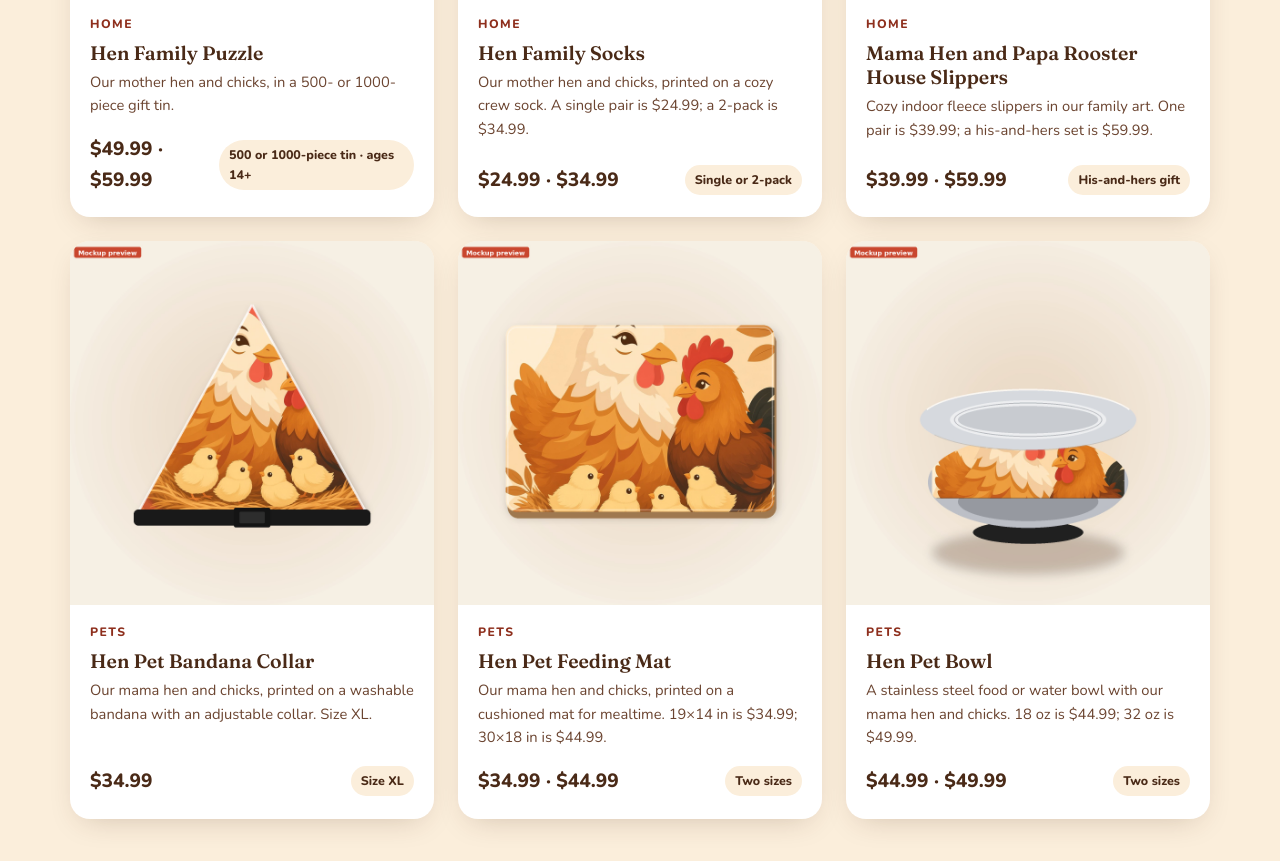
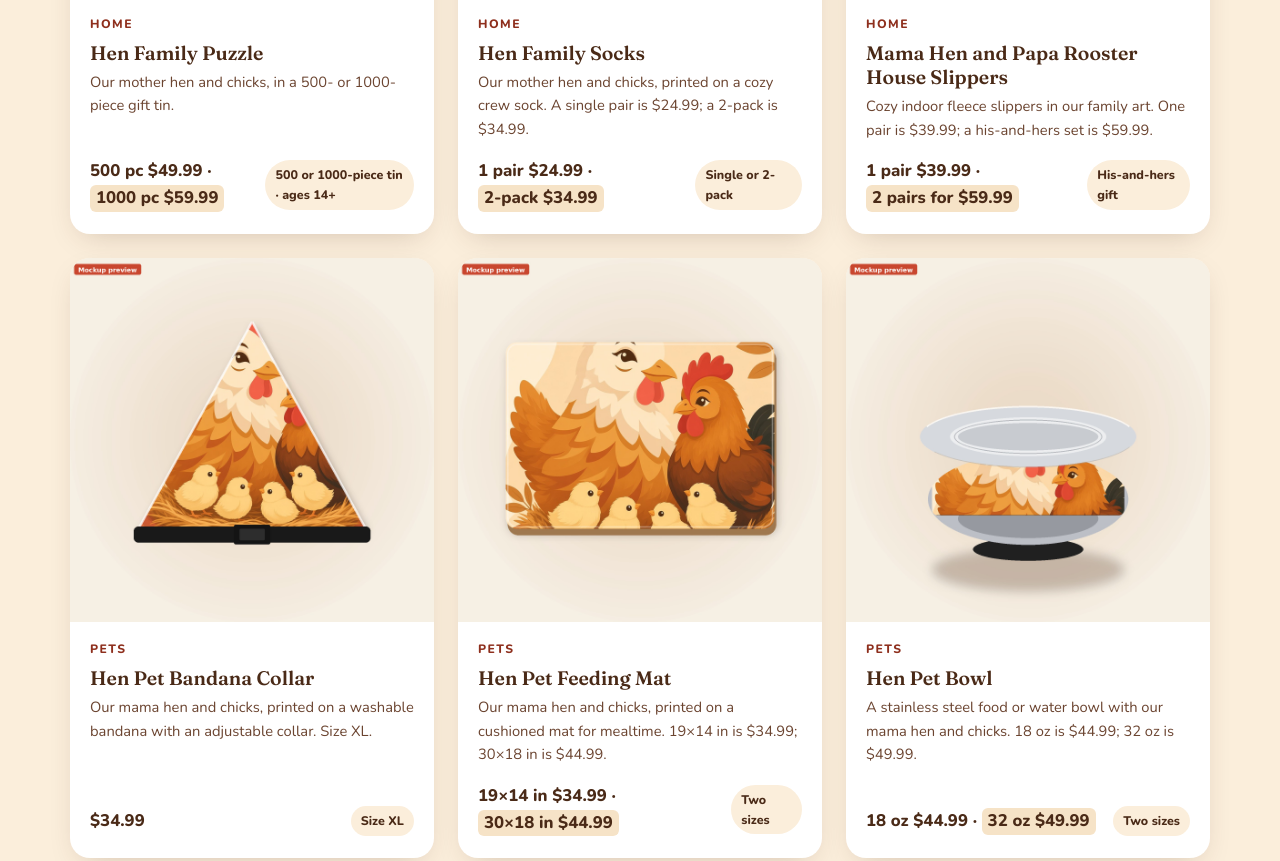
Before and after one commit to oyaybytheway/kindhen, a plain HTML site: page product-hen-throw.html in a window 1280 px wide. Shown: the part 2724-3585 px from the top of the page. Drawn offline with Linux system fonts and the light colour scheme.

Commit message:
Spell out two-price options on cards; highlight 2 pairs for $59.99 on slippers

```diff
--- a/assets/css/site.css
+++ b/assets/css/site.css
@@ -417,3 +417,5 @@ input:focus,textarea:focus{border-color:var(--gold);outline:none}
 .site-footer .signup-block input{background:#fff;color:var(--brown);border-color:transparent}
 .site-footer .signup-block a{text-decoration:underline}
 .site-footer .form-ok{background:#EAF4E6;color:#244B1F}
+.price2{display:inline-block;background:#f6e3c7;color:var(--brown);border-radius:6px;padding:0 .35em;white-space:nowrap}
+.price{font-size:1.05rem}
--- a/product-hen-throw.html
+++ b/product-hen-throw.html
@@ -80,22 +80,22 @@ src="https://www.facebook.com/tr?id=1691667185730432&ev=PageView&noscript=1"
 <section class="section section--tint"><div class="wrap"><div class="section-head"><h2>Also loved by the nest</h2></div><div class="grid-3"><a class="card reveal" href="product-hen-puzzle.html">
   <div class="card__img"><img src="assets/img/product-hen-puzzle-design.jpg" alt="Artwork preview: a landscape arrangement of the Hen family illustration — Mother Hen, Papa Rooster and four chicks in a nest — for the puzzle tins" loading="lazy"></div>
   <div class="card__body"><span class="card__cat">Home</span><span class="card__title">Hen Family Puzzle</span><span class="card__note">Our mother hen and chicks, in a 500- or 1000-piece gift tin.</span>
-  <div class="card__foot"><span class="price">$49.99 · $59.99</span><span class="pill">500 or 1000-piece tin · ages 14+</span></div></div></a><a class="card reveal" href="product-hen-socks.html">
+  <div class="card__foot"><span class="price">500 pc $49.99 · <span class="price2">1000 pc $59.99</span></span><span class="pill">500 or 1000-piece tin · ages 14+</span></div></div></a><a class="card reveal" href="product-hen-socks.html">
   <div class="card__img"><img src="assets/img/product-hen-socks-mockup.jpg" alt="Mockup preview: crew socks printed with the Hen family pattern of mother hen, papa rooster, and chicks, shown on a person&#x27;s legs and feet. Not a customer photo or a photo of a finished sampled pair." loading="lazy"></div>
   <div class="card__body"><span class="card__cat">Home</span><span class="card__title">Hen Family Socks</span><span class="card__note">Our mother hen and chicks, printed on a cozy crew sock. A single pair is $24.99; a 2-pack is $34.99.</span>
-  <div class="card__foot"><span class="price">$24.99 · $34.99</span><span class="pill">Single or 2-pack</span></div></div></a><a class="card reveal" href="product-hen-slippers.html">
+  <div class="card__foot"><span class="price">1 pair $24.99 · <span class="price2">2-pack $34.99</span></span><span class="pill">Single or 2-pack</span></div></div></a><a class="card reveal" href="product-hen-slippers.html">
   <div class="card__img"><img src="assets/img/product-hen-slippers-pair-mockup.jpg" alt="Mockup preview: Mama Hen and Papa Rooster indoor fleece slippers shown on feet, side by side. Not a customer photo or a photo of finished sampled pairs." loading="lazy"></div>
   <div class="card__body"><span class="card__cat">Home</span><span class="card__title">Mama Hen and Papa Rooster House Slippers</span><span class="card__note">Cozy indoor fleece slippers in our family art. One pair is $39.99; a his-and-hers set is $59.99.</span>
-  <div class="card__foot"><span class="price">$39.99 · $59.99</span><span class="pill">His-and-hers gift</span></div></div></a><a class="card reveal" href="product-hen-pet-bandana.html">
+  <div class="card__foot"><span class="price">1 pair $39.99 · <span class="price2">2 pairs for $59.99</span></span><span class="pill">His-and-hers gift</span></div></div></a><a class="card reveal" href="product-hen-pet-bandana.html">
   <div class="card__img"><img src="assets/img/product-hen-pet-bandana.jpg" alt="Mockup preview: a triangular pet bandana printed with the Hen family artwork of Mama Hen, Papa Rooster, and their chicks, attached to a black collar. Not a customer photo or a photo of a finished sampled bandana." loading="lazy"></div>
   <div class="card__body"><span class="card__cat">Pets</span><span class="card__title">Hen Pet Bandana Collar</span><span class="card__note">Our mama hen and chicks, printed on a washable bandana with an adjustable collar. Size XL.</span>
   <div class="card__foot"><span class="price">$34.99</span><span class="pill">Size XL</span></div></div></a><a class="card reveal" href="product-hen-pet-feeding-mat.html">
   <div class="card__img"><img src="assets/img/product-hen-pet-feeding-mat.jpg" alt="Mockup preview: a cushioned pet feeding mat printed with the Hen family artwork of Mama Hen, Papa Rooster, and their chicks. Not a customer photo or a photo of a finished sampled mat." loading="lazy"></div>
   <div class="card__body"><span class="card__cat">Pets</span><span class="card__title">Hen Pet Feeding Mat</span><span class="card__note">Our mama hen and chicks, printed on a cushioned mat for mealtime. 19×14 in is $34.99; 30×18 in is $44.99.</span>
-  <div class="card__foot"><span class="price">$34.99 · $44.99</span><span class="pill">Two sizes</span></div></div></a><a class="card reveal" href="product-hen-pet-bowl.html">
+  <div class="card__foot"><span class="price">19×14 in $34.99 · <span class="price2">30×18 in $44.99</span></span><span class="pill">Two sizes</span></div></div></a><a class="card reveal" href="product-hen-pet-bowl.html">
   <div class="card__img"><img src="assets/img/product-hen-pet-bowl.jpg" alt="Mockup preview: a double-wall stainless steel pet bowl with the Hen family artwork of Mama Hen and Papa Rooster on the outside, and a dark anti-slip rubber base. Not a customer photo or a photo of a finished sampled bowl." loading="lazy"></div>
   <div class="card__body"><span class="card__cat">Pets</span><span class="card__title">Hen Pet Bowl</span><span class="card__note">A stainless steel food or water bowl with our mama hen and chicks. 18 oz is $44.99; 32 oz is $49.99.</span>
-  <div class="card__foot"><span class="price">$44.99 · $49.99</span><span class="pill">Two sizes</span></div></div></a></div></div></section>
+  <div class="card__foot"><span class="price">18 oz $44.99 · <span class="price2">32 oz $49.99</span></span><span class="pill">Two sizes</span></div></div></a></div></div></section>
 </main>
 <aside class="welcome-strip" role="note">
   <div class="wrap"><p>Hen is American-minded and based on American soil. We like to support American businesses, and veterans and the families who stand with them are always welcome here.</p></div>
```
Also changed, not shown: index.html (+3 -3 lines), living.html (+3 -3 lines), pets.html (+2 -2 lines), product-hen-pet-bandana.html (+5 -5 lines), product-hen-pet-bowl.html (+4 -4 lines), product-hen-pet-feeding-mat.html (+4 -4 lines), product-hen-puzzle.html (+4 -4 lines), product-hen-slippers.html (+5 -5 lines), product-hen-socks.html (+4 -4 lines).
